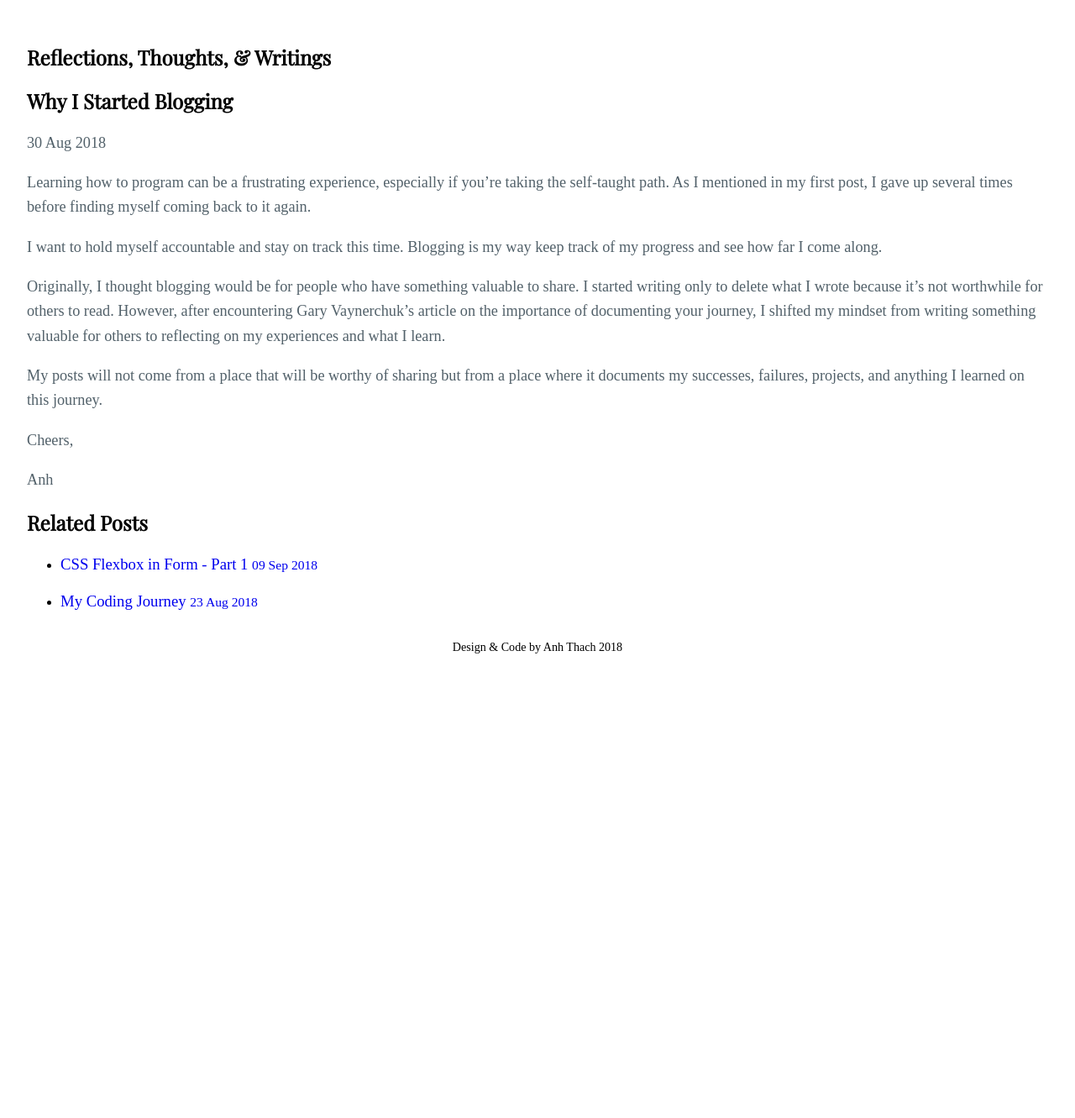
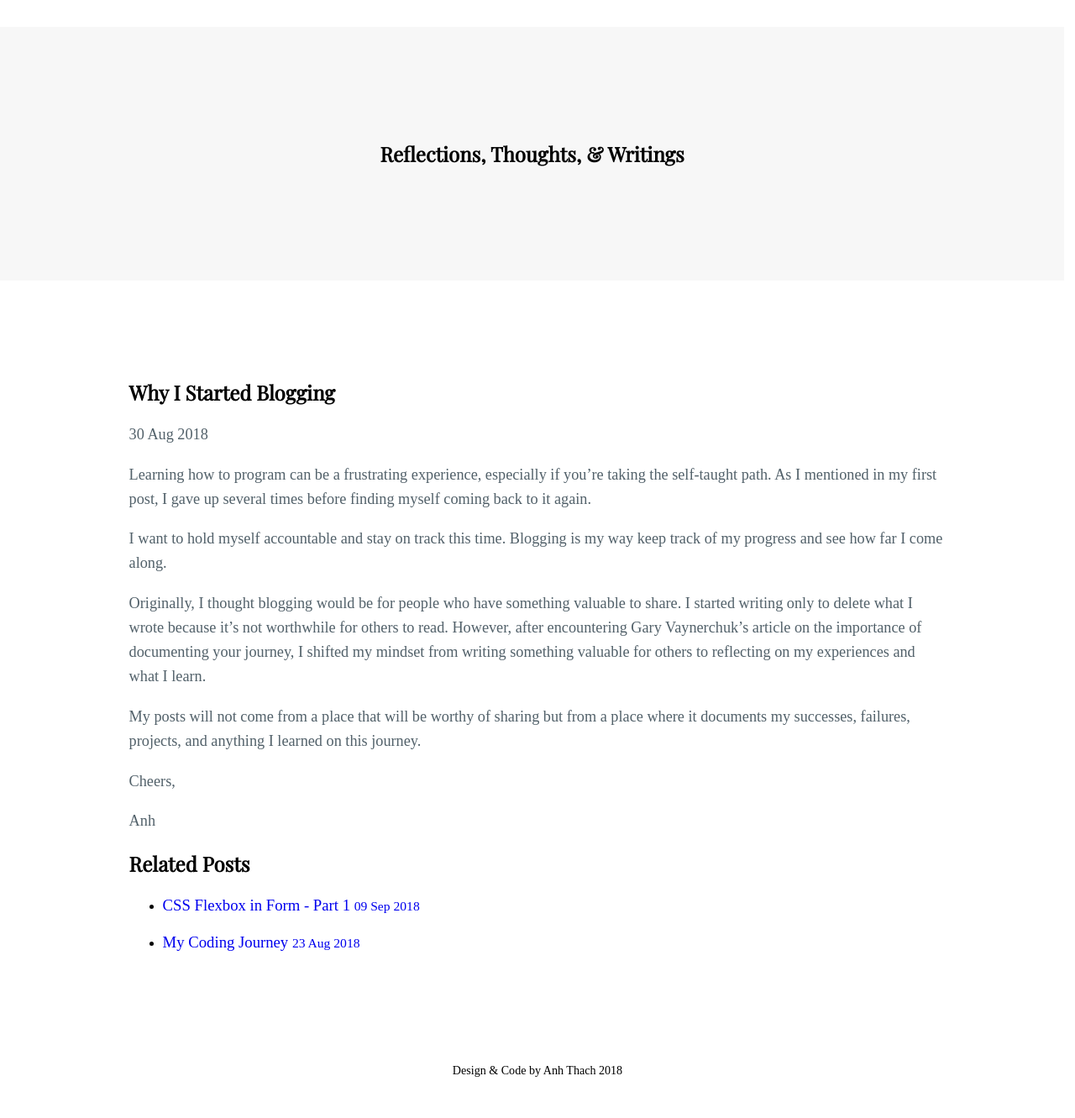
Before and after one commit to windan11/windan11.github.io, a Jekyll site: the page built from _posts/2018-08-30-why-i'm-starting-this-blog.md, in a window 1280 px wide. Shown: the whole page at 84% size. Built offline with Jekyll 4.4.1, drawn with Linux system fonts in a browser that asks for light colours; some web fonts are replaced; before the commit the page ends 900 px from its top, so only the background shows below that.

Commit message:
Update main.css

```diff
--- a/css/main.css
+++ b/css/main.css
@@ -111,3 +111,19 @@ footer{
 footer span{
 	font-size: .88em;
 }
+/*banner & blog-----------------*/
+#banner{
+	margin: 0;
+	padding: 7.2em 0;
+	text-align: center;
+	background-color: #f7f7f7;
+	width: 99vw;
+	position: relative;
+	left: 50%;
+	right: 50%;
+	margin-left: -50vw;
+	margin-right: -50vw;
+}
+#blog{
+	padding: 8% 10%;
+}
```
